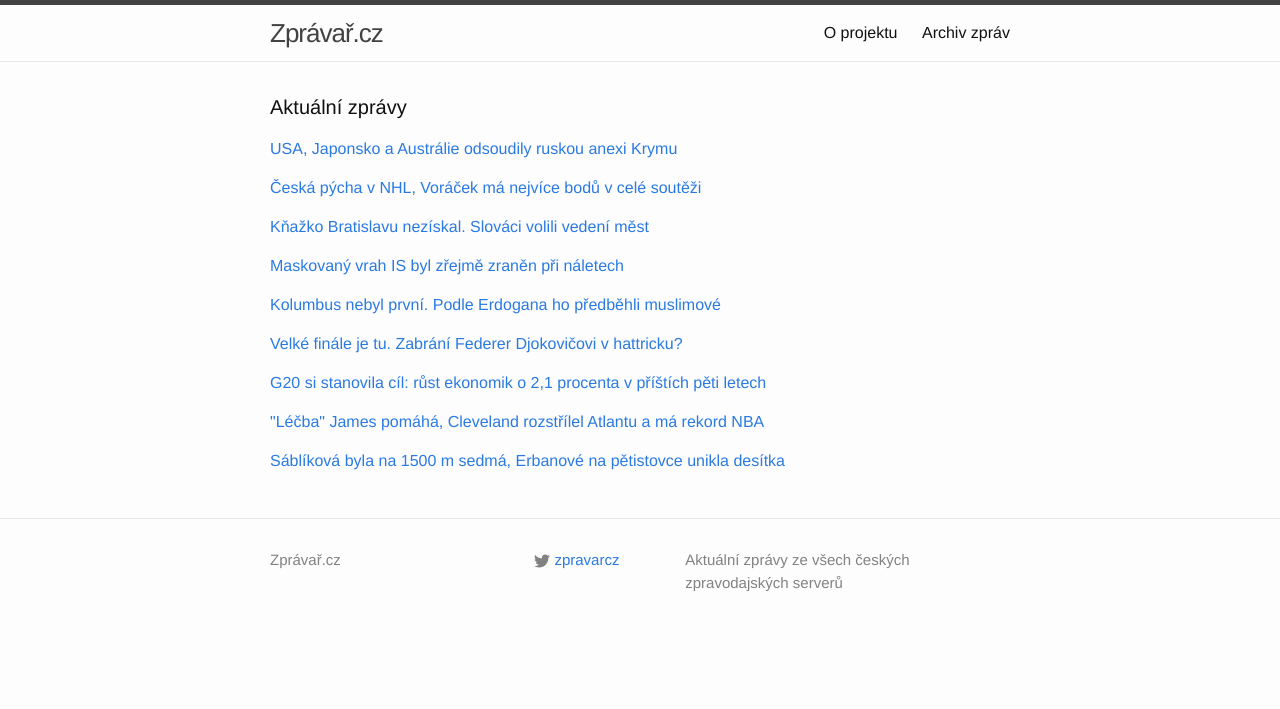
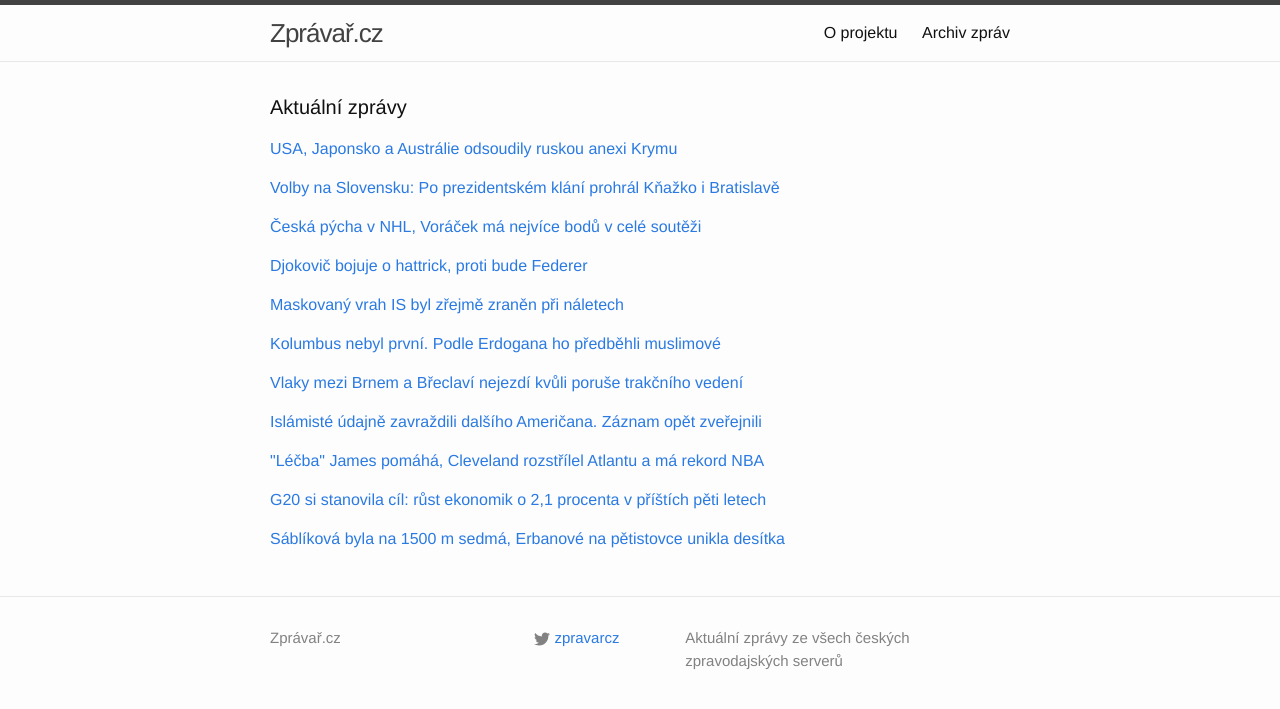
Before and after one commit to adliska/zpravar, a Jekyll site: the page built from index.html, in a window 1280 px wide. Shown: the top 709 px of the page. Built offline with Jekyll 4.4.1, drawn with Linux system fonts in a browser that asks for light colours; some of the changed lines change nothing that is shown.

Commit message:
zpravar news update

```diff
--- a/index.html
+++ b/index.html
@@ -21,8 +21,21 @@ layout: default
 <li><a href=http://zpravy.idnes.cz/putin-o-ukrajine-0ki-/zahranicni.aspx?c=A141116_071008_zahranicni_cen>Putin mluví o slušné šanci na ukončení konfliktu na Ukrajině - zpravy.idnes.cz</a></li>
 <li><a href=http://www.ceskenoviny.cz/zpravy/zpravy/usa-japonsko-a-australie-odsoudily-ruskou-anexi-krymu/1147848>USA, Japonsko a Austrálie odsoudily ruskou anexi Krymu - www.ceskenoviny.cz</a></li>
 </ul>
-</div><p><a href="javascript:;" onclick="toggle_visibility('zpravy1')">Česká pýcha v NHL, Voráček má nejvíce bodů v celé soutěži</a></p>
+</div><p><a href="javascript:;" onclick="toggle_visibility('zpravy1')">Volby na Slovensku: Po prezidentském klání prohrál Kňažko i Bratislavě</a></p>
 <div id="zpravy1" style="display:none">
+<ul>
+<li><a href=http://zpravy.e15.cz/zahranicni/politika/volby-na-slovensku-po-prezidentskem-klani-prohral-knazko-i-bratislave-1137500>Volby na Slovensku: Po prezidentském klání prohrál Kňažko i Bratislavě - zpravy.e15.cz</a></li>
+<li><a href=http://zpravy.aktualne.cz/zahranici/knazko-bratislavu-neziskal-slovaci-volili-vedeni-mest/r~dcbf40806d6d11e4b5c5002590604f2e/>Kňažko Bratislavu nezískal. Slováci volili vedení měst - zpravy.aktualne.cz</a></li>
+<li><a href=http://zahranicni.ihned.cz/c1-63128760-ficuv-smer-je-nejsilnejsi-stranou-potvrdily-to-vysledky-obecnich-voleb>Ficův Směr je nejsilnější stranou, potvrdily to výsledky obecních voleb - zahranicni.ihned.cz</a></li>
+<li><a href=http://www.ceskenoviny.cz/zpravy/zpravy/v-obecnich-volbach-na-slovensku-uspeli-nezavisli-a-vladni-levice/1147853>V obecních volbách na Slovensku uspěli nezávislí a vládní levice - www.ceskenoviny.cz</a></li>
+<li><a href=http://www.novinky.cz/zahranicni/evropa/353647-nezavisly-kandidat-porazil-politicke-matadory-a-bude-primatorem-bratislavy.html>Nezávislý kandidát porazil politické matadory a bude primátorem Bratislavy - www.novinky.cz</a></li>
+<li><a href=http://www.ceskatelevize.cz/ct24/svet/292573-slovensko-ma-za-sebou-komunalni-volby-darilo-se-nezavislym-a-smeru/>Slovensko má za sebou komunální volby, dařilo se nezávislým a Smeru - www.ceskatelevize.cz</a></li>
+<li><a href=http://www.ceskatelevize.cz/ct24/svet/292573-slovensko-ma-za-sebou-komunalni-volby-pozici-nejsilnejsi-strany-potvrdil-smer/>Slovensko má za sebou komunální volby, pozici nejsilnější strany potvrdil Smer - www.ceskatelevize.cz</a></li>
+<li><a href=http://www.ceskenoviny.cz/zpravy/zpravy/ve-volbach-v-bratislave-neuspel-primator-ftacnik-ani-knazko/1147853>Ve volbách v Bratislavě neuspěl primátor Ftáčnik ani Kňažko - www.ceskenoviny.cz</a></li>
+<li><a href=http://zpravy.idnes.cz/volby-v-bratislave-0ag-/zahranicni.aspx?c=A141116_070310_zahranicni_cen>Kňažko neuspěl po prezidentských volbách ani v boji o Bratislavu - zpravy.idnes.cz</a></li>
+</ul>
+</div><p><a href="javascript:;" onclick="toggle_visibility('zpravy2')">Česká pýcha v NHL, Voráček má nejvíce bodů v celé soutěži</a></p>
+<div id="zpravy2" style="display:none">
 <ul>
 <li><a href=http://www.tyden.cz/rubriky/sport/hokej/nhl/ceska-pycha-v-nhl-voracek-ma-nejvice-bodu-v-cele-soutezi_324422.html>Česká pýcha v NHL, Voráček má nejvíce bodů v celé soutěži - www.tyden.cz</a></li>
 <li><a href=http://www.tyden.cz/rubriky/sport/hokej/nhl/voracek-uz-vede-produktivitu-nhl-elias-byl-mezi-hvezdami_324422.html>Voráček už vede produktivitu NHL, Eliáš byl mezi hvězdami - www.tyden.cz</a></li>
@@ -34,20 +47,17 @@ layout: default
 <li><a href=http://sport.aktualne.cz/voracek-v-noci-zase-zaril-a-uz-vede-produktivitu-cele-nhl/r~d757d65c6d5411e4b6d20025900fea04/>Voráček v noci zase zářil a už vede produktivitu celé NHL - sport.aktualne.cz</a></li>
 <li><a href=http://sport.aktualne.cz/tlusty-a-hemsky-bodovali-jejich-tymy-vsak-prohraly/r~b3fa94a06d2311e49bec0025900fea04/>Tlustý a Hemský bodovali, jejich týmy však prohrály - sport.aktualne.cz</a></li>
 </ul>
-</div><p><a href="javascript:;" onclick="toggle_visibility('zpravy2')">Kňažko Bratislavu nezískal. Slováci volili vedení měst</a></p>
-<div id="zpravy2" style="display:none">
+</div><p><a href="javascript:;" onclick="toggle_visibility('zpravy3')">Djokovič bojuje o hattrick, proti bude Federer</a></p>
+<div id="zpravy3" style="display:none">
 <ul>
-<li><a href=http://zpravy.aktualne.cz/zahranici/knazko-bratislavu-neziskal-slovaci-volili-vedeni-mest/r~dcbf40806d6d11e4b5c5002590604f2e/>Kňažko Bratislavu nezískal. Slováci volili vedení měst - zpravy.aktualne.cz</a></li>
-<li><a href=http://zahranicni.ihned.cz/c1-63128760-ficuv-smer-je-nejsilnejsi-stranou-potvrdily-to-vysledky-obecnich-voleb>Ficův Směr je nejsilnější stranou, potvrdily to výsledky obecních voleb - zahranicni.ihned.cz</a></li>
-<li><a href=http://www.ceskenoviny.cz/zpravy/zpravy/v-obecnich-volbach-na-slovensku-uspeli-nezavisli-a-vladni-levice/1147853>V obecních volbách na Slovensku uspěli nezávislí a vládní levice - www.ceskenoviny.cz</a></li>
-<li><a href=http://www.novinky.cz/zahranicni/evropa/353647-nezavisly-kandidat-porazil-politicke-matadory-a-bude-primatorem-bratislavy.html>Nezávislý kandidát porazil politické matadory a bude primátorem Bratislavy - www.novinky.cz</a></li>
-<li><a href=http://www.ceskatelevize.cz/ct24/svet/292573-slovensko-ma-za-sebou-komunalni-volby-darilo-se-nezavislym-a-smeru/>Slovensko má za sebou komunální volby, dařilo se nezávislým a Smeru - www.ceskatelevize.cz</a></li>
-<li><a href=http://www.ceskatelevize.cz/ct24/svet/292573-slovensko-ma-za-sebou-komunalni-volby-pozici-nejsilnejsi-strany-potvrdil-smer/>Slovensko má za sebou komunální volby, pozici nejsilnější strany potvrdil Smer - www.ceskatelevize.cz</a></li>
-<li><a href=http://www.ceskenoviny.cz/zpravy/zpravy/ve-volbach-v-bratislave-neuspel-primator-ftacnik-ani-knazko/1147853>Ve volbách v Bratislavě neuspěl primátor Ftáčnik ani Kňažko - www.ceskenoviny.cz</a></li>
-<li><a href=http://zpravy.idnes.cz/volby-v-bratislave-0ag-/zahranicni.aspx?c=A141116_070310_zahranicni_cen>Kňažko neuspěl po prezidentských volbách ani v boji o Bratislavu - zpravy.idnes.cz</a></li>
+<li><a href=http://www.tyden.cz/rubriky/sport/tenis/djokovic-bojuje-o-hattrick-proti-bude-federer_324429.html>Djokovič bojuje o hattrick, proti bude Federer - www.tyden.cz</a></li>
+<li><a href=http://sport.aktualne.cz/velke-finale-je-tu-zabrani-federer-djokovicovi-v-hattricku/r~99aad4e06d1c11e4b6d20025900fea04/>Velké finále je tu. Zabrání Federer Djokovičovi v hattricku? - sport.aktualne.cz</a></li>
+<li><a href=http://sport.idnes.cz/tenis-turnaj-mistru-federer-wawrinka-d80-/tenis.aspx?c=A141116_073439_tenis_rou>Mečboly, spory, obrat. Epický boj parťáků. Federer: Měl jsem štěstí - sport.idnes.cz</a></li>
+<li><a href=http://www.rozhlas.cz/_zprava/djokovic-a-federer-se-utkaji-ve-finale-londynskeho-turnaje-mistru--1421099>Djokovič a Federer se utkají ve finále londýnského Turnaje mistrů - www.rozhlas.cz</a></li>
+<li><a href=http://www.sportovninoviny.cz/zpravy/djokovic-a-federer-se-utkaji-ve-finale-turnaje-mistru/1147755>Djokovič a Federer se utkají ve finále Turnaje mistrů - www.sportovninoviny.cz</a></li>
 </ul>
-</div><p><a href="javascript:;" onclick="toggle_visibility('zpravy3')">Maskovaný vrah IS byl zřejmě zraněn při náletech</a></p>
-<div id="zpravy3" style="display:none">
+</div><p><a href="javascript:;" onclick="toggle_visibility('zpravy4')">Maskovaný vrah IS byl zřejmě zraněn při náletech</a></p>
+<div id="zpravy4" style="display:none">
 <ul>
 <li><a href=http://www.ceskatelevize.cz/ct24/svet/292572-maskovany-vrah-is-byl-zrejme-zranen-pri-naletech/>Maskovaný vrah IS byl zřejmě zraněn při náletech - www.ceskatelevize.cz</a></li>
 <li><a href=http://echo24.cz/a/wpZfK>Islamista 'John', který podřízl rukojmí, byl prý zraněn - echo24.cz</a></li>
@@ -55,38 +65,46 @@ layout: default
 <li><a href=http://www.novinky.cz/zahranicni/blizky-a-stredni-vychod/353641-pri-naletu-na-pozice-islamskeho-statu-byl-zranen-i-vrah-zapadnich-rukojmich.html>Při náletu na pozice Islámského státu byl zraněn i vrah západních rukojmích - www.novinky.cz</a></li>
 <li><a href=http://www.ceskenoviny.cz/zpravy/zpravy/vrah-zapadnich-rukojmich-islamskeho-statu-byl-pry-zranen/1147849>Vrah západních rukojmích Islámského státu byl prý zraněn - www.ceskenoviny.cz</a></li>
 </ul>
-</div><p><a href="javascript:;" onclick="toggle_visibility('zpravy4')">Kolumbus nebyl první. Podle Erdogana ho předběhli muslimové</a></p>
-<div id="zpravy4" style="display:none">
+</div><p><a href="javascript:;" onclick="toggle_visibility('zpravy5')">Kolumbus nebyl první. Podle Erdogana ho předběhli muslimové</a></p>
+<div id="zpravy5" style="display:none">
 <ul>
 <li><a href=http://zpravy.aktualne.cz/zahranici/kolumbus-nebyl-prvni-podle-erdogana-ho-predbehli-muslimove/r~03917f8a6d7211e4845a002590604f2e/>Kolumbus nebyl první. Podle Erdogana ho předběhli muslimové - zpravy.aktualne.cz</a></li>
 <li><a href=http://zahranicni.ihned.cz/blizky-vychod/c1-63128770-ameriku-objevili-muslimove-prohlasil-turecky-prezident-erdogan>Ameriku objevili muslimové, prohlásil turecký prezident Erdogan - zahranicni.ihned.cz</a></li>
 <li><a href=http://zpravy.e15.cz/zahranicni/udalosti/muslimove-byli-v-americe-pred-kolumbem-tvrdi-turecky-prezident-1137495>Muslimové byli v Americe před Kolumbem, tvrdí turecký prezident - zpravy.e15.cz</a></li>
 <li><a href=http://zpravy.idnes.cz/erdogan-tvrdi-ze-ameriku-objevili-muslimove-fmr-/zahranicni.aspx?c=A141116_075257_zahranicni_cen>Muslimové objevili Ameriku, říká turecký prezident s odvoláním na Kolumba - zpravy.idnes.cz</a></li>
 </ul>
-</div><p><a href="javascript:;" onclick="toggle_visibility('zpravy5')">Velké finále je tu. Zabrání Federer Djokovičovi v hattricku?</a></p>
-<div id="zpravy5" style="display:none">
+</div><p><a href="javascript:;" onclick="toggle_visibility('zpravy6')">Vlaky mezi Brnem a Břeclaví nejezdí kvůli poruše trakčního vedení</a></p>
+<div id="zpravy6" style="display:none">
 <ul>
-<li><a href=http://sport.aktualne.cz/velke-finale-je-tu-zabrani-federer-djokovicovi-v-hattricku/r~99aad4e06d1c11e4b6d20025900fea04/>Velké finále je tu. Zabrání Federer Djokovičovi v hattricku? - sport.aktualne.cz</a></li>
-<li><a href=http://sport.idnes.cz/tenis-turnaj-mistru-federer-wawrinka-d80-/tenis.aspx?c=A141116_073439_tenis_rou>Mečboly, spory, obrat. Epický boj parťáků. Federer: Měl jsem štěstí - sport.idnes.cz</a></li>
-<li><a href=http://www.rozhlas.cz/_zprava/djokovic-a-federer-se-utkaji-ve-finale-londynskeho-turnaje-mistru--1421099>Djokovič a Federer se utkají ve finále londýnského Turnaje mistrů - www.rozhlas.cz</a></li>
-<li><a href=http://www.sportovninoviny.cz/zpravy/djokovic-a-federer-se-utkaji-ve-finale-turnaje-mistru/1147755>Djokovič a Federer se utkají ve finále Turnaje mistrů - www.sportovninoviny.cz</a></li>
+<li><a href=http://www.denik.cz/ekonomika/vlaky-mezi-brnem-a-breclavi-nejezdi-kvuli-poruse-trakcniho-vedeni-20141116.html>Vlaky mezi Brnem a Břeclaví nejezdí kvůli poruše trakčního vedení - www.denik.cz</a></li>
+<li><a href=http://zpravy.aktualne.cz/domaci/kvuli-poruse-nejezdi-vlaky-mezi-brnem-a-breclavi/r~666248c86d7811e4833a0025900fea04/>Kvůli poruše nejezdí vlaky mezi Brnem a Břeclaví - zpravy.aktualne.cz</a></li>
+<li><a href=http://www.financninoviny.cz/zpravodajstvi/zpravy/kvuli-poruse-trakcniho-vedeni-nejezdi-vlaky-mezi-brnem-a-breclavi/1147896>Kvůli poruše trakčního vedení nejezdí vlaky mezi Brnem a Břeclaví - www.financninoviny.cz</a></li>
+<li><a href=http://brno.idnes.cz/zastavena-trat-pod-brnem-0xf-/brno-zpravy.aspx?c=A141116_095555_brno-zpravy_cen>Kvůli poruše nejezdí vlaky u Brna, 14 cestujících veze do Vídně autobus - brno.idnes.cz</a></li>
 </ul>
-</div><p><a href="javascript:;" onclick="toggle_visibility('zpravy6')">G20 si stanovila cíl: růst ekonomik o 2,1 procenta v příštích pěti letech</a></p>
-<div id="zpravy6" style="display:none">
+</div><p><a href="javascript:;" onclick="toggle_visibility('zpravy7')">Islámisté údajně zavraždili dalšího Američana. Záznam opět zveřejnili</a></p>
+<div id="zpravy7" style="display:none">
+<ul>
+<li><a href=http://zahranicni.ihned.cz/blizky-vychod/c1-63129170-islamiste-udajne-zavrazdili-dalsiho-americana-zaznam-opet-zverejnili>Islámisté údajně zavraždili dalšího Američana. Záznam opět zveřejnili - zahranicni.ihned.cz</a></li>
+<li><a href=http://www.ceskatelevize.cz/ct24/svet/292580-islamsky-stat-natocil-dalsi-vrazdu-obeti-je-pry-mlady-american/>Islámský stát natočil další vraždu, obětí je prý mladý Američan - www.ceskatelevize.cz</a></li>
+<li><a href=http://zpravy.aktualne.cz/zahranici/dalsi-popraveny-islamsky-stat-zverejnil-nove-video/r~0123a03a6d7611e4aff10025900fea04/>Další popravený. Islámský stát zveřejnil nové video - zpravy.aktualne.cz</a></li>
+<li><a href=http://www.rozhlas.cz/_zprava/radikalove-z-organizace-islamsky-stat-pry-zavrazdili-dalsi-rukojmi--1421194>Radikálové z organizace Islámský stát prý zavraždili další rukojmí  - www.rozhlas.cz</a></li>
+</ul>
+</div><p><a href="javascript:;" onclick="toggle_visibility('zpravy8')">"Léčba" James pomáhá, Cleveland rozstřílel Atlantu a má rekord NBA</a></p>
+<div id="zpravy8" style="display:none">
+<ul>
+<li><a href=http://www.denik.cz/ostatni_sport/lecba-james-pomaha-cleveland-rozstrilel-atlantu-a-ma-rekord-nba-20141116.html>"Léčba" James pomáhá, Cleveland rozstřílel Atlantu a má rekord NBA - www.denik.cz</a></li>
+<li><a href=http://sport.idnes.cz/basketbal-nba-rekord-zpravodajstvi-d6j-/basket.aspx?c=A141116_095300_sport-basket_rou>Cleveland rozstřílel trojkami Atlantu a má rekord zámořské NBA - sport.idnes.cz</a></li>
+<li><a href=http://www.sportovninoviny.cz/zpravy/cleveland-rozstrilel-trojkami-atlantu-a-ma-rekord-nba/1147884>Cleveland rozstřílel trojkami Atlantu a má rekord NBA - www.sportovninoviny.cz</a></li>
+</ul>
+</div><p><a href="javascript:;" onclick="toggle_visibility('zpravy9')">G20 si stanovila cíl: růst ekonomik o 2,1 procenta v příštích pěti letech</a></p>
+<div id="zpravy9" style="display:none">
 <ul>
 <li><a href=http://www.denik.cz/ekonomika/g20-si-stanovila-cil-rust-ekonomik-o-2-1-procenta-v-pristich-peti-letech-2014111.html>G20 si stanovila cíl: růst ekonomik o 2,1 procenta v příštích pěti letech - www.denik.cz</a></li>
 <li><a href=http://www.financninoviny.cz/zpravodajstvi/zpravy/g20-chce-dosahnout-rustu-svych-ekonomik-o-2-1-procenta/1147866>G20 chce dosáhnout růstu svých ekonomik o 2,1 procenta - www.financninoviny.cz</a></li>
 <li><a href=http://byznys.ihned.cz/zpravodajstvi-svet/c1-63128560-g20-podpori-rust-ekonomik-posilit-maji-o-2-1-procenta-do-peti-let>G20 podpoří růst ekonomik, posílit mají o 2,1 procenta do pěti let - byznys.ihned.cz</a></li>
 </ul>
-</div><p><a href="javascript:;" onclick="toggle_visibility('zpravy7')">"Léčba" James pomáhá, Cleveland rozstřílel Atlantu a má rekord NBA</a></p>
-<div id="zpravy7" style="display:none">
-<ul>
-<li><a href=http://www.denik.cz/ostatni_sport/lecba-james-pomaha-cleveland-rozstrilel-atlantu-a-ma-rekord-nba-20141116.html>"Léčba" James pomáhá, Cleveland rozstřílel Atlantu a má rekord NBA - www.denik.cz</a></li>
-<li><a href=http://sport.idnes.cz/basketbal-nba-rekord-zpravodajstvi-d6j-/basket.aspx?c=A141116_095300_sport-basket_rou>Cleveland rozstřílel trojkami Atlantu a má rekord zámořské NBA - sport.idnes.cz</a></li>
-<li><a href=http://www.sportovninoviny.cz/zpravy/cleveland-rozstrilel-trojkami-atlantu-a-ma-rekord-nba/1147884>Cleveland rozstřílel trojkami Atlantu a má rekord NBA - www.sportovninoviny.cz</a></li>
-</ul>
-</div><p><a href="javascript:;" onclick="toggle_visibility('zpravy8')">Sáblíková byla na 1500 m sedmá, Erbanové na pětistovce unikla desítka</a></p>
-<div id="zpravy8" style="display:none">
+</div><p><a href="javascript:;" onclick="toggle_visibility('zpravy10')">Sáblíková byla na 1500 m sedmá, Erbanové na pětistovce unikla desítka</a></p>
+<div id="zpravy10" style="display:none">
 <ul>
 <li><a href=http://www.denik.cz/zimni_sporty/sablikova-byla-na-1500-m-sedma-erbanove-na-petistovce-unikla-desitka-20141116.html>Sáblíková byla na 1500 m sedmá, Erbanové na pětistovce unikla desítka - www.denik.cz</a></li>
 <li><a href=http://sport.aktualne.cz/sablikova-skoncila-na-v-japonsku-na-patnactistovce-sedma/r~3df047766d6611e4845a002590604f2e/>Sáblíková skončila na v Japonsku na patnáctistovce sedmá - sport.aktualne.cz</a></li>
```
